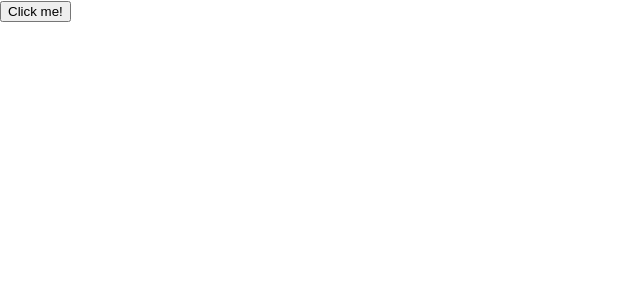
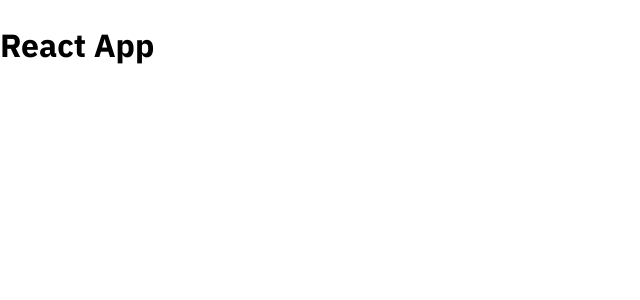
Before and after one commit to Tham25/tikrok, a React (Create React App) app: page / in a window 1280 px wide. Shown: the top 300 px of the page, without its empty margins (0-640 px from the left). Built offline with nearby package versions, Linux system fonts and the light colour scheme.

Commit message:
Bai 62: Cau hinh su dung CSS/SASS

```diff
--- a/package.json
+++ b/package.json
@@ -7,17 +7,18 @@
         "@testing-library/react": "^13.2.0",
         "@testing-library/user-event": "^13.5.0",
         "clsx": "^1.1.1",
+        "normalize.css": "^8.0.1",
         "react": "^18.1.0",
         "react-dom": "^18.1.0",
         "react-router-dom": "^6.3.0",
         "react-scripts": "5.0.1",
-        "sass": "^1.51.0",
         "web-vitals": "^2.1.4"
     },
     "devDependencies": {
         "babel-plugin-module-resolver": "^4.1.0",
         "customize-cra": "^1.0.0",
-        "react-app-rewired": "^2.2.1"
+        "react-app-rewired": "^2.2.1",
+        "sass": "^1.51.0"
     },
     "scripts": {
         "start": "react-app-rewired start",
--- a/src/App.css
+++ /dev/null
@@ -1,5 +0,0 @@
-/* .App {
-    display: flex;
-    justify-content: center;
-    justify-content: space-around;
-} */
--- a/src/App.js
+++ b/src/App.js
@@ -1,12 +1,9 @@
 import { Route, Routes, Link } from 'react-router-dom';
-
-import './App.css';
-import Button from '~/components/Button';
 
 function App() {
     return (
         <div className="App">
-            <Button />
+            <h1>React App</h1>
         </div>
     );
 }
--- a/src/components/Button/index.js
+++ /dev/null
@@ -1,7 +0,0 @@
-import myTest from '~/myTest';
-
-function Button() {
-    return <button onClick={myTest}>Click me!</button>;
-}
-
-export default Button;
--- /dev/null
+++ b/src/components/GlobalStyles/GlobalStyles.scss
@@ -0,0 +1,21 @@
+@import 'normalize.css';
+@import url('https://fonts.googleapis.com/css2?family=IBM+Plex+Sans:ital,wght@0,300;0,400;0,500;0,700;1,600&display=swap');
+
+:root {
+    --primary: #fe2c55;
+}
+
+* {
+    box-sizing: border-box;
+}
+
+html {
+    font-size: 62.5%;
+}
+
+body {
+    font-family: 'IBM Plex Sans', sans-serif;
+    font-size: 1.6rem;
+    line-height: 1.5;
+    text-rendering: optimizeSpeed;
+}
--- /dev/null
+++ b/src/components/GlobalStyles/index.js
@@ -0,0 +1,7 @@
+import './GlobalStyles.scss';
+
+function GlobalStyles({ children }) {
+    return children;
+}
+
+export default GlobalStyles;
--- a/src/index.css
+++ /dev/null
@@ -1,11 +0,0 @@
-body {
-    margin: 0;
-    font-family: -apple-system, BlinkMacSystemFont, 'Segoe UI', 'Roboto', 'Oxygen', 'Ubuntu', 'Cantarell', 'Fira Sans',
-        'Droid Sans', 'Helvetica Neue', sans-serif;
-    -webkit-font-smoothing: antialiased;
-    -moz-osx-font-smoothing: grayscale;
-}
-
-code {
-    font-family: source-code-pro, Menlo, Monaco, Consolas, 'Courier New', monospace;
-}
--- a/src/index.js
+++ b/src/index.js
@@ -1,17 +1,19 @@
 import React from 'react';
 import ReactDOM from 'react-dom/client';
 import { BrowserRouter } from 'react-router-dom';
-import './index.css';
 import App from './App';
 import reportWebVitals from './reportWebVitals';
+import GlobalStyles from '~/components/GlobalStyles';
 
 const root = ReactDOM.createRoot(document.getElementById('root'));
 root.render(
     // <React.StrictMode>
     <BrowserRouter>
-        <App />
+        <GlobalStyles>
+            <App />
+        </GlobalStyles>
     </BrowserRouter>,
-    // </React.StrictMode> */
+    // </React.StrictMode>
 );
 
 // If you want to start measuring performance in your app, pass a function
--- a/src/myTest.js
+++ /dev/null
@@ -1,5 +0,0 @@
-function myTest() {
-    alert('Hello');
-}
-
-export default myTest;
```
Also changed, not shown: src/logo.svg (deleted), 1 other file (tests, documents, lock files or other folders).
